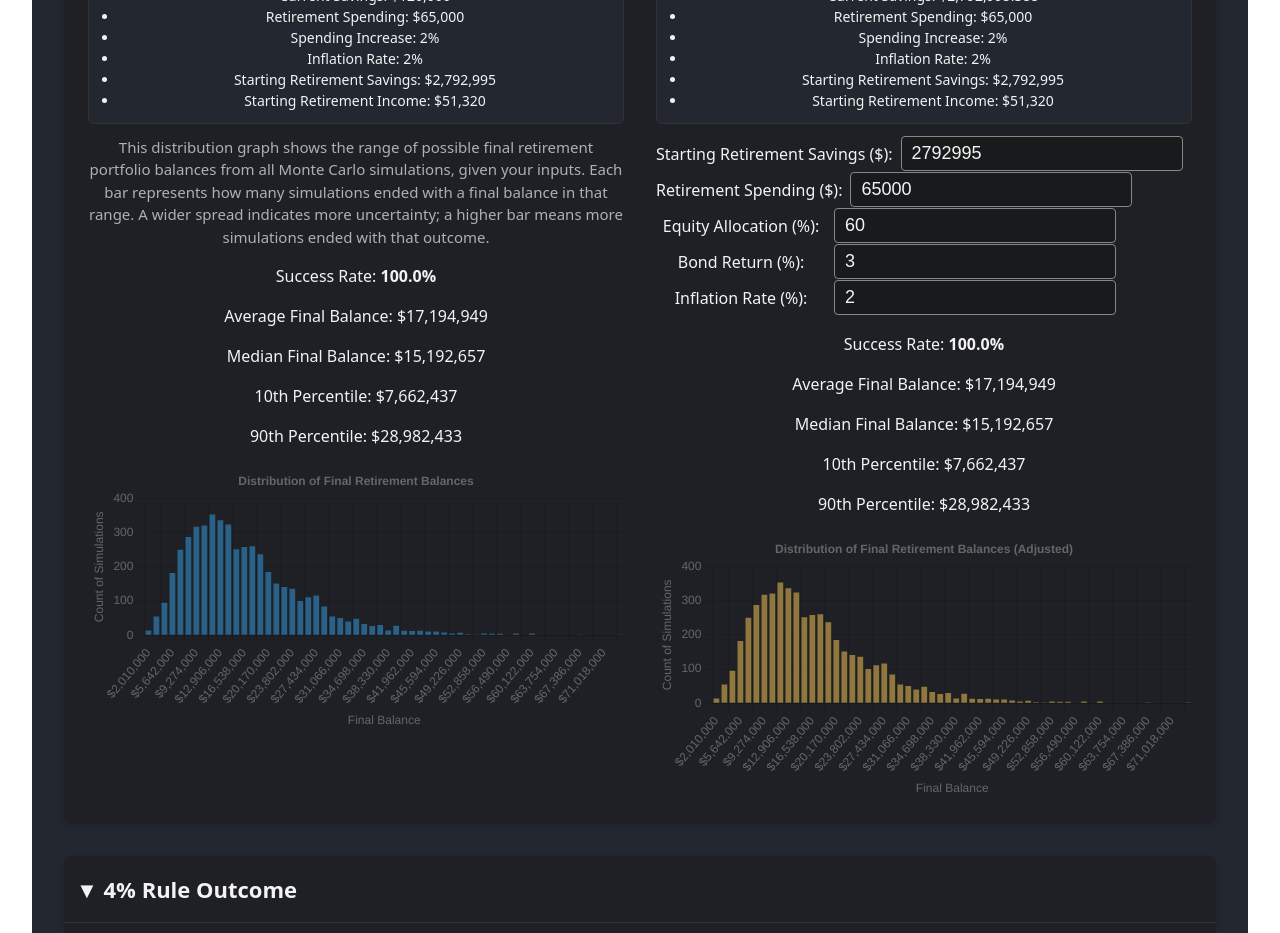
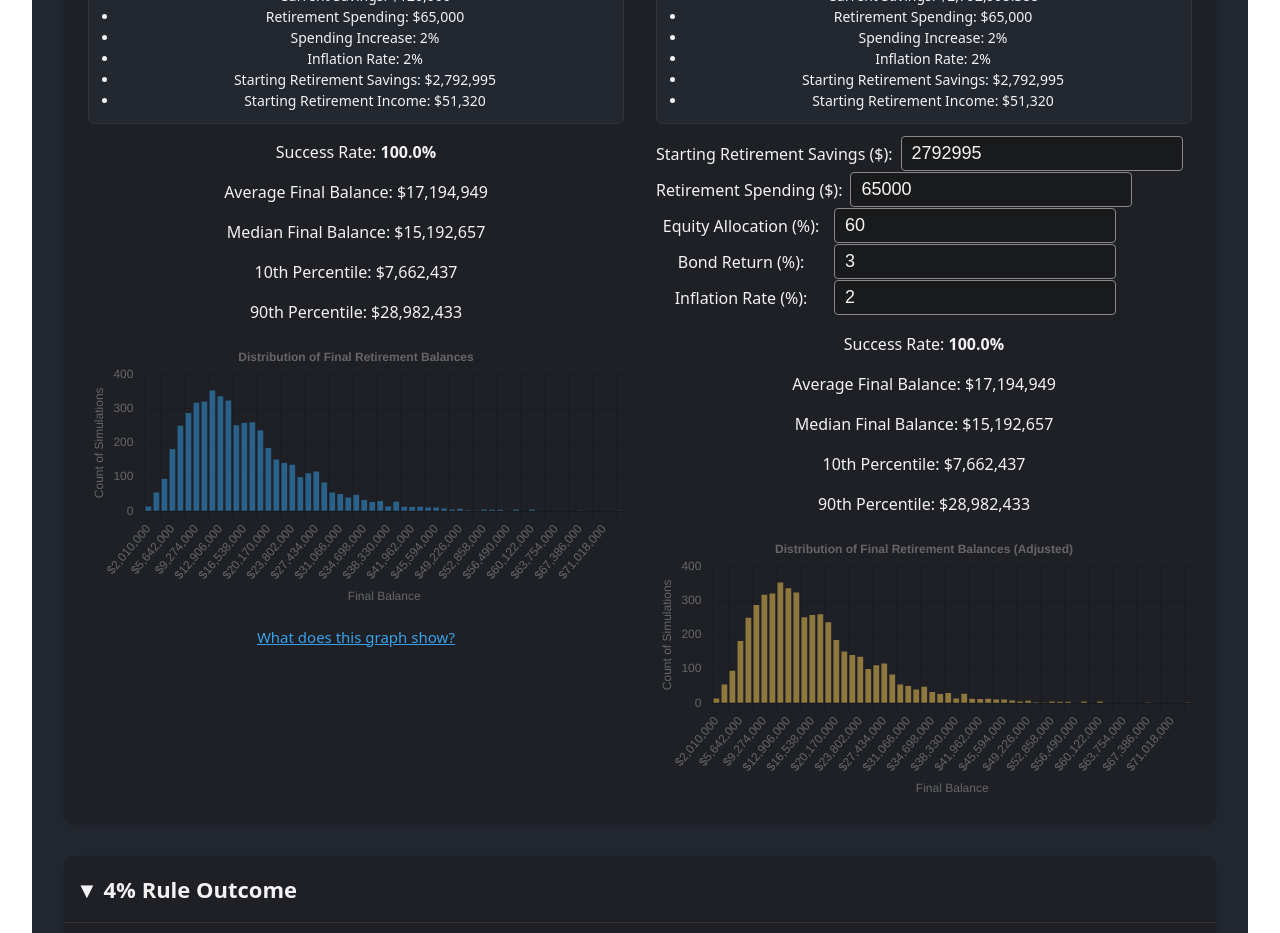
Before and after one commit to squalidfall/retirement-app, a React (Vite) app: page / in a window 1280 px wide. Shown: the part 2600-3533 px from the top of the page. Built offline with nearby package versions, Linux system fonts and the light colour scheme.

Commit message:
UI refinements

```diff
--- a/src/components/FourPercentRule.jsx
+++ b/src/components/FourPercentRule.jsx
@@ -134,7 +134,8 @@ export default function FourPercentRule({ inputs }) {
           <strong>How this works in this calculator:</strong><br />
           - We project your savings at retirement, then simulate annual withdrawals of 4% (or your chosen rate) of your starting balance.<br />
           - Each year, your remaining balance grows by your expected investment return.<br />
-          - The table and chart show your portfolio balance over time, and you can adjust the withdrawal rate and return to see the impact.<br /><br />
+          - The table and chart show your portfolio balance over time, and you can adjust the withdrawal rate and return to see the impact.<br />
+          - This section is independent of the Retirement Income section and does not include government benefits or pensions.<br /><br />
           <strong>Parameters used:</strong>
           <ul style={{ margin: '8px 0 0 18px', padding: 0 }}>
             <li><strong>Starting Retirement Savings:</strong> Your projected savings at retirement.</li>
--- a/src/components/MonteCarlo.jsx
+++ b/src/components/MonteCarlo.jsx
@@ -46,6 +46,7 @@ export default function MonteCarlo({ inputs }) {
   const [randomReturns, setRandomReturns] = useState([]);
   // Move forceUpdate state to the top of the component
   const [forceUpdate, setForceUpdate] = useState(0);
+  const [showGraphDescription, setShowGraphDescription] = useState(false);
 
   // Generate deterministic random returns for both original and adjusted
   useEffect(() => {
@@ -235,7 +236,7 @@ export default function MonteCarlo({ inputs }) {
           <strong>How this calculator works:</strong><br />
           - For each simulation, we start with your projected retirement savings.<br />
           - Each year, a random investment return (based on historical stock market data) is applied to your portfolio, weighted by your chosen equity and bond allocation.<br />
-          - Your specified retirement spending (increased annually by your chosen inflation rate) is subtracted, and any fixed retirement income (like pensions) is added.<br />
+          - Your specified retirement spending (increased annually by your chosen inflation rate) is subtracted, and your total annual retirement income (from the Retirement Income section, including any investment withdrawals you specify) is added.<br />
           - This process repeats for each year of retirement, and the simulation tracks whether your savings last until your life expectancy.<br /><br />
           <strong>Parameters used in this simulation:</strong>
           <ul style={{ margin: '8px 0 0 18px', padding: 0 }}>
@@ -244,7 +245,7 @@ export default function MonteCarlo({ inputs }) {
             <li><strong>Expected Investment Return (%):</strong> Used for pre-retirement growth projections.</li>
             <li><strong>Inflation Rate (%):</strong> Annual increase applied to retirement spending.</li>
             <li><strong>Retirement Spending ($):</strong> Your annual spending in retirement.</li>
-            <li><strong>Retirement Income ($):</strong> Annual income from pensions and investments.</li>
+            <li><strong>Retirement Income ($):</strong> Annual income from pensions, government benefits, and any investment withdrawals you specify.</li>
             <li><strong>Number of Simulations:</strong> How many scenarios are run to estimate the probability of success.</li>
             <li><strong>Life Expectancy:</strong> Number of years the simulation runs after retirement.</li>
           </ul>
@@ -266,9 +267,6 @@ export default function MonteCarlo({ inputs }) {
               <li>Starting Retirement Savings: ${results.savingsAtRetirement.toLocaleString(undefined, { maximumFractionDigits: 0 })}</li>
               <li>Starting Retirement Income: ${(getUserTotalRetirementIncome(results)).toLocaleString(undefined, { maximumFractionDigits: 0 })}</li>
             </ul>
-          </div>
-          <div style={{ fontSize: 15, marginBottom: 10, color: '#b0b0b0' }}>
-            This distribution graph shows the range of possible final retirement portfolio balances from all Monte Carlo simulations, given your inputs. Each bar represents how many simulations ended with a final balance in that range. A wider spread indicates more uncertainty; a higher bar means more simulations ended with that outcome.
           </div>
           <p>Success Rate: <strong>{orig.successRate.toFixed(1)}%</strong></p>
           <p>Average Final Balance: ${
@@ -294,6 +292,26 @@ export default function MonteCarlo({ inputs }) {
               y: { title: { display: true, text: 'Count of Simulations' } }
             }
           }} />
+          <button
+            onClick={() => setShowGraphDescription(v => !v)}
+            style={{
+              background: 'none',
+              border: 'none',
+              color: '#36A2EB',
+              fontSize: 15,
+              cursor: 'pointer',
+              margin: '10px 0 8px 0',
+              textDecoration: 'underline',
+            }}
+            aria-expanded={showGraphDescription}
+          >
+            {showGraphDescription ? 'Hide' : 'What does this graph show?'}
+          </button>
+          {showGraphDescription && (
+            <div style={{ fontSize: 15, marginBottom: 10, color: '#b0b0b0', background: '#23272f', padding: 12, borderRadius: 6, border: '1px solid #333' }}>
+              This distribution graph shows the range of possible final retirement portfolio balances from all Monte Carlo simulations, given your inputs. Each bar represents how many simulations ended with a final balance in that range. A wider spread indicates more uncertainty; a higher bar means more simulations ended with that outcome.
+            </div>
+          )}
         </div>
         <div style={{ flex: 1, minWidth: 320 }}>
           <h3>Adjusted</h3>
--- a/src/components/RetirementIncome.jsx
+++ b/src/components/RetirementIncome.jsx
@@ -120,16 +120,17 @@ export default function RetirementIncome({ inputs }) {
       </button>
       {showDescription && (
         <div style={{ background: '#23272f', color: '#e0e0e0', borderRadius: 6, padding: 16, marginBottom: 16, fontSize: 15, maxWidth: 700 }}>
-          <strong>Retirement Income Breakdown</strong> shows the sources of your annual income in retirement, including government benefits, pensions, and investment withdrawals.<br /><br />
+          <strong>Retirement Income Breakdown</strong> shows the sources of your annual income in retirement, including government benefits, pensions, and any investment withdrawals you specify below.<br /><br />
           <strong>How this works:</strong><br />
-          - We estimate your annual income from CPP, OAS, defined benefit pensions, and a 4% withdrawal from your retirement savings.<br />
+          - We estimate your annual income from CPP, OAS, defined benefit pensions, and an optional withdrawal from your retirement savings (you choose the % below).<br />
           - The pie chart visualizes the proportion of each income source.<br />
-          - The table lists the dollar amount from each source and your total annual income.<br /><br />
+          - The table lists the dollar amount from each source and your total annual income.<br />
+          - You can specify a withdrawal % from your investments to see how it affects your total income.<br /><br />
           <strong>Parameters used:</strong>
           <ul style={{ margin: '8px 0 0 18px', padding: 0 }}>
             <li><strong>CPP & OAS:</strong> Estimated government benefits based on your input.</li>
             <li><strong>Defined Benefit Pensions:</strong> Annual pension income for each partner.</li>
-            <li><strong>Investment Income:</strong> 4% withdrawal from your projected retirement savings.</li>
+            <li><strong>Investment Income:</strong> Optional withdrawal from your projected retirement savings (user-specified %).</li>
             <li><strong>Retirement Savings:</strong> Your projected savings at retirement.</li>
           </ul>
         </div>
--- a/src/components/SavingsGrowth.jsx
+++ b/src/components/SavingsGrowth.jsx
@@ -82,7 +82,7 @@ export default function SavingsGrowth({ inputs }) {
             <li><strong>Annual Contribution:</strong> How much you add to savings each year.</li>
             <li><strong>Current Income:</strong> Your annual income before retirement.</li>
             <li><strong>Annual Spending:</strong> Your current annual spending.</li>
-            <li><strong>Spending Increase (%):</strong> How much your spending grows each year before retirement.</li>
+            <li><strong>Spending Increase (%):</strong> How much your spending grows each year before retirement (not inflation).</li>
             <li><strong>Expected Investment Return (%):</strong> The annual growth rate applied to your savings.</li>
             <li><strong>Retirement Age:</strong> The age at which the projection ends.</li>
           </ul>
```
